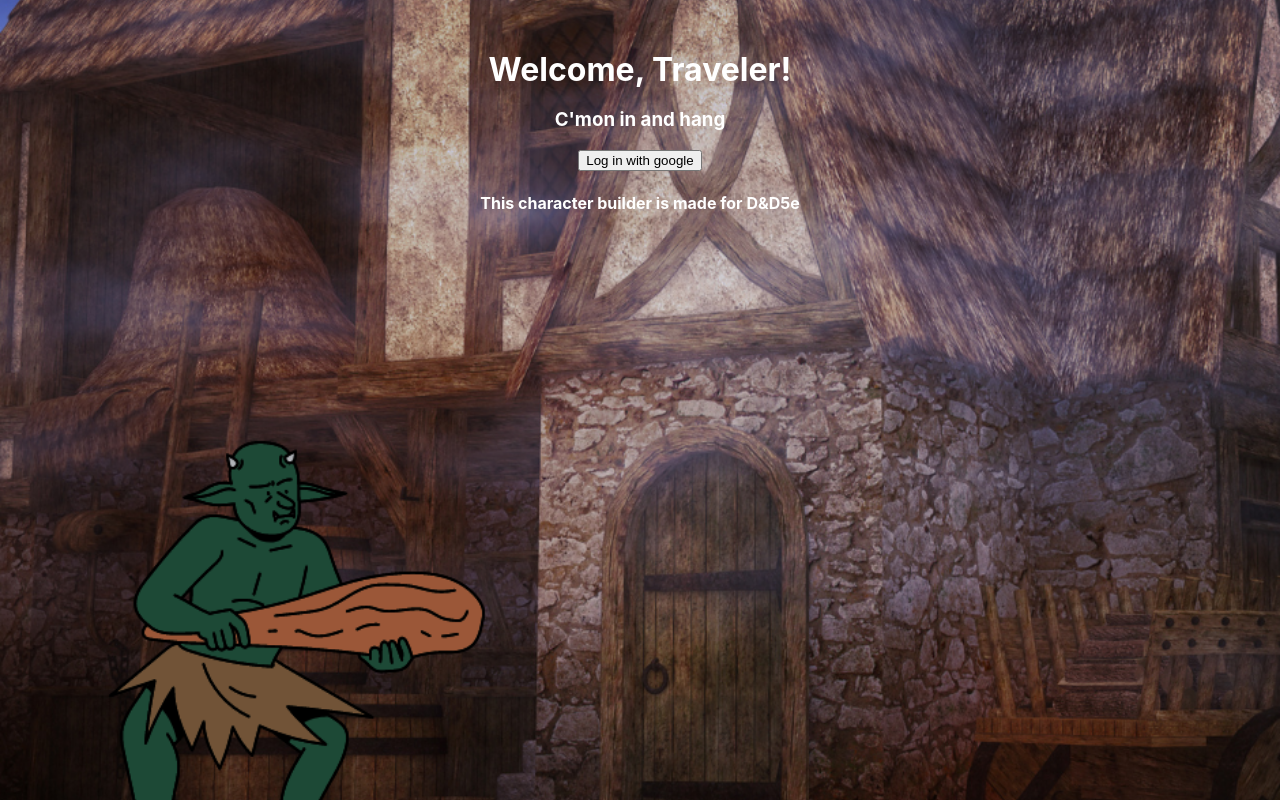
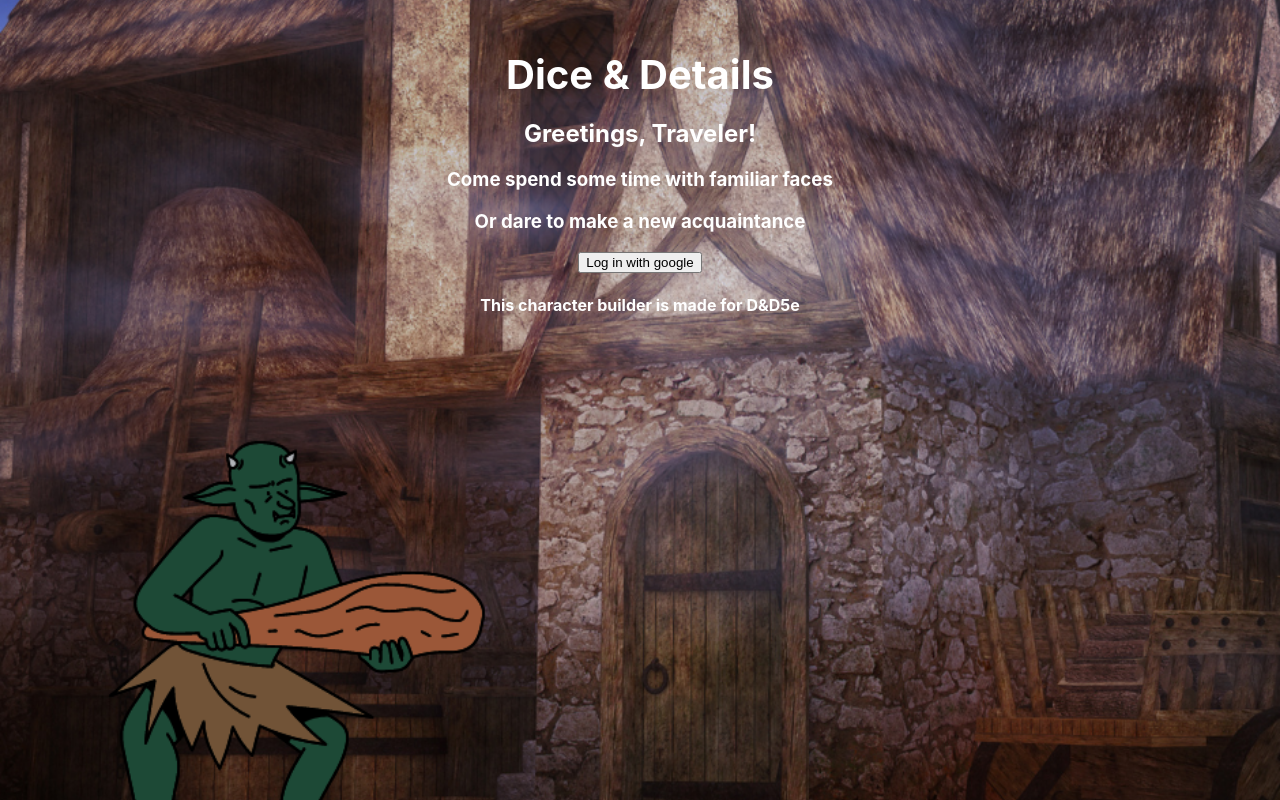
Before and after one commit to KajeJohnson/DnD_Character_Builder_Frontend, a React (Create React App) app: page / in a window 1280 px wide. Built offline with nearby package versions, Linux system fonts and the light colour scheme.

Commit message:
working on login and sign up page

```diff
--- a/src/pages/LoginPage.tsx
+++ b/src/pages/LoginPage.tsx
@@ -9,8 +9,6 @@ export default function LoginPage() {
 
   return (
     <div>
-      {/* <img src={gobbyboiii} /> */}
-      {/* <div style={{ backgroundImage: `url(${gobbyboiii})` }}> */}
       <div
         style={{
           backgroundImage: `url(${gobbyboiii})`,
@@ -19,19 +17,15 @@ export default function LoginPage() {
           backgroundPosition: "center",
           backgroundSize: "cover",
           margin: "0",
-          //     top: "0",
-          //     left: "0",
-          //   minWidth: "100%",
-          //   minHeight: "100%",
-          //   width: "100%",
-          //   height: "100%",
         }}
       >
         <div style={{ color: "white" }}>
-          <h1 style={{ paddingTop: "50px", margin: "0" }}>
-            Welcome, Traveler!{" "}
+          <h1 style={{ paddingTop: "50px", margin: "0", fontSize: "40px" }}>
+            Dice & Details
           </h1>
-          <h3>C'mon in and hang</h3>
+          <h2>Greetings, Traveler! </h2>
+          <h3>Come spend some time with familiar faces </h3>
+          <h3>Or dare to make a new acquaintance </h3>
 
           <button onClick={handleLogin}>Log in with google</button>
           <h4>This character builder is made for D&D5e</h4>
```
Also changed, not shown: src/pages/SignupPage.tsx (+35 -1 lines).
